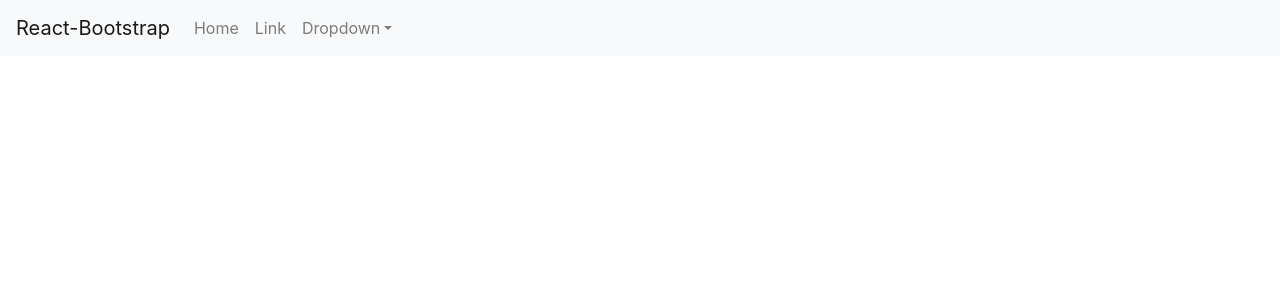
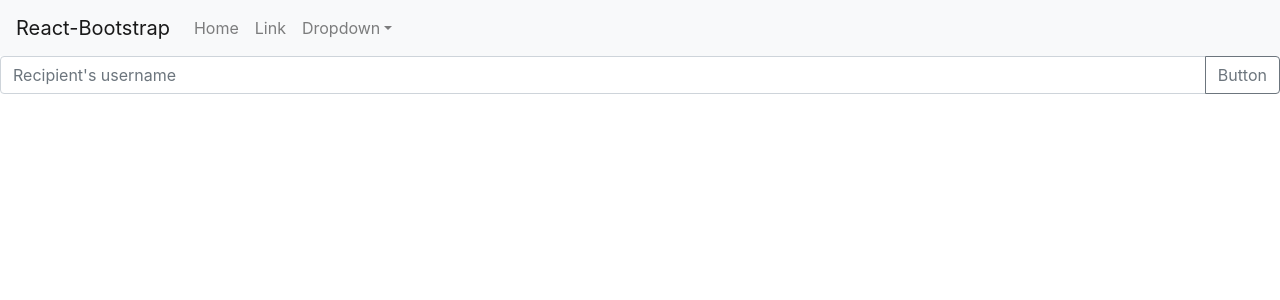
Before and after one commit to travisstew/real-estate-app, a React (Create React App) app in the folder client/: page / in a window 1280 px wide. Shown: the top 300 px of the page. Built offline with nearby package versions, Linux system fonts and the light colour scheme.

Commit message:
routes folder added for express server

```diff
--- a/client/src/App.js
+++ b/client/src/App.js
@@ -3,7 +3,7 @@
 import './App.css';
 import { BrowserRouter as Router, Route, Switch } from "react-router-dom";
 import Home from './pages/Home';
-
+import NotFound from './pages/NotFound'
 
 function App() {
   return (
@@ -11,7 +11,7 @@
       <Router>
         <Switch>
           <Route exact path="/" component={Home}/>
-          {/* <Route component={NotFound}></Route> */}
+          <Route component={NotFound}></Route>
 
         </Switch>
 
--- a/client/src/pages/Home.js
+++ b/client/src/pages/Home.js
@@ -5,6 +5,12 @@
     return(
       <>
          <NavbarMain />
+         <div class="input-group mb-3">
+            <input type="text" class="form-control" placeholder="Recipient's username" aria-label="Recipient's username" aria-describedby="button-addon2"/>
+            <div class="input-group-append">
+              <button class="btn btn-outline-secondary" type="button" id="button-addon2">Button</button>
+            </div>
+        </div>
       </>
     )
   }
--- /dev/null
+++ b/client/src/pages/NotFound.js
@@ -0,0 +1,12 @@
+import React from 'react';
+
+
+function NotFound(){
+  return(
+    <div>
+      <h1>Page Not Found</h1>
+    </div>
+  )
+}
+
+export default NotFound;
```
Also changed, not shown: client/src/pages/Listings.js (added, +18 -0 lines), 2 other files (tests, documents, lock files or other folders).
